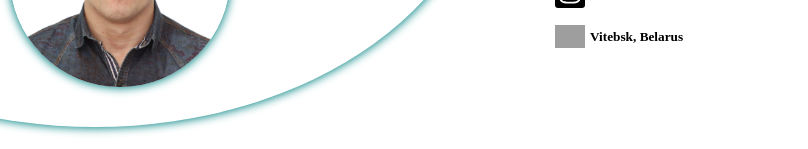
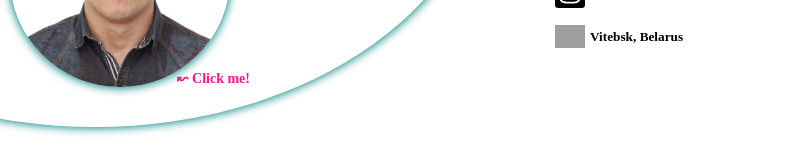
Before and after one commit to DeguzBelarus/CV, a React (Create React App) app: page / in a window 1280 px wide. Shown: the part 143-292 px from the top of the page, without its empty margins (0-808 px from the left). Built offline with nearby package versions, Linux system fonts and the light colour scheme; grey boxes are pictures that could not be loaded.

Commit message:
avatar click animation was changed

```diff
--- a/src/components/Header/Header.jsx
+++ b/src/components/Header/Header.jsx
@@ -34,6 +34,7 @@ const Header = () => {
             alt="avatar picture"
             onClick={avatarActivehandle}
           />
+          {!avatarActive && <span>↜ Click me!</span>}
         </div>
         <div className="headers">
           <span className="letter l1">A</span>
--- a/src/components/Header/Header.scss
+++ b/src/components/Header/Header.scss
@@ -46,9 +46,20 @@ header {
         z-index: 1;
 
         &.active {
-          transform: translateX(100%);
+          transform: translateX(60%) translateY(60%);
           box-shadow: 0 0 10px 1px teal;
         }
+      }
+
+      span {
+        position: absolute;
+        bottom: 0;
+        opacity: 0;
+        font-weight: bolder;
+        color: deeppink;
+        animation-name: manifestation;
+        animation-fill-mode: forwards;
+        animation-duration: 0.5s;
       }
     }
   }
@@ -167,6 +178,12 @@ header {
   }
 }
 
+@keyframes manifestation {
+  100% {
+    opacity: 1;
+  }
+}
+
 @media screen and (min-width: 320px) {
   header {
     flex-direction: column;
@@ -194,6 +211,11 @@ header {
 
       .avatar-image {
         width: 140px;
+      }
+
+      span {
+        right: -30px;
+        font-size: 12px;
       }
     }
 
@@ -301,6 +323,11 @@ header {
 
       .avatar-image {
         width: 220px;
+      }
+
+      span {
+        right: -20px;
+        font-size: 14px;
       }
     }
 
```
